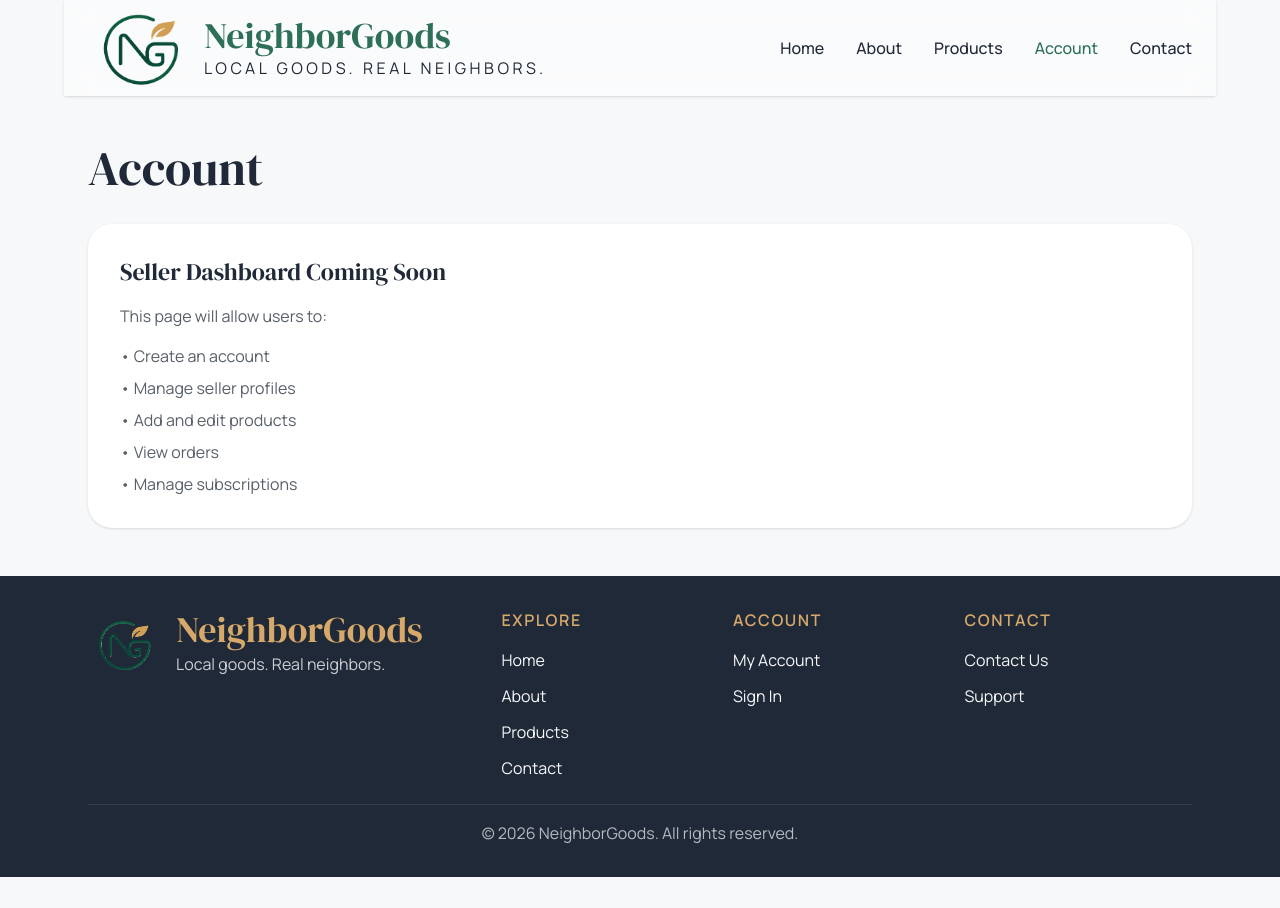
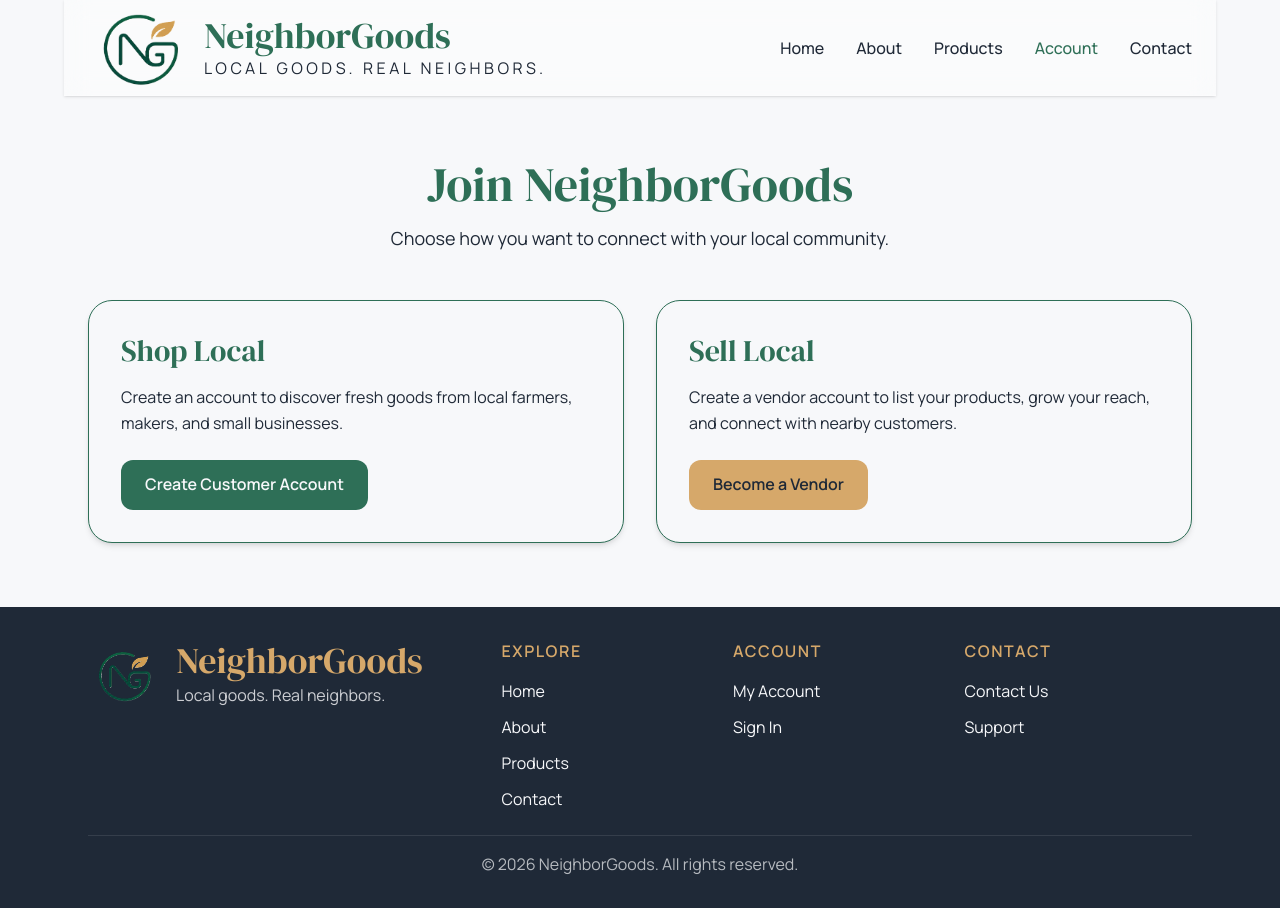
Before and after one commit to Euni-B/pivot-capstone, a React (Vite) app: page /account in a window 1280 px wide. Before the commit the page ends 877 px from the top, so only its background shows below. Built offline with nearby package versions, Linux system fonts and the light colour scheme.

Commit message:
account page

```diff
--- a/src/screens/Account.tsx
+++ b/src/screens/Account.tsx
@@ -1,29 +1,65 @@
+// Link lets the buttons move users to the correct account form
+import { Link } from "react-router-dom";
+
+
 function Account() {
   return (
-    <main className="mx-auto max-w-6xl px-6 py-12">
-      {/* Page Title */}
-      <h1 className="font-heading text-4xl text-primary-dark md:text-5xl">
-        Account
-      </h1>
+    <main className="bg-light-background text-primary-dark">
+      <section className="mx-auto max-w-6xl px-6 py-16">
 
-      {/* Placeholder Content */}
-      <div className="mt-8 rounded-3xl bg-white p-8 shadow-sm">
-        <h2 className="font-heading text-2xl text-primary-dark">
-          Seller Dashboard Coming Soon
-        </h2>
+        {/* Page heading */}
+        <div className="text-center">
+          <h1 className="font-heading text-4xl text-primary-green md:text-5xl">
+            Join NeighborGoods
+          </h1>
 
-        <p className="mt-4 font-body text-base text-primary-dark/75">
-          This page will allow users to:
-        </p>
+          <p className="mx-auto mt-4 max-w-2xl font-body text-lg">
+            Choose how you want to connect with your local  community.
+          </p>
+        </div>
 
-        <ul className="mt-4 space-y-2 font-body text-base text-primary-dark/75">
-          <li>• Create an account</li>
-          <li>• Manage seller profiles</li>
-          <li>• Add and edit products</li>
-          <li>• View orders</li>
-          <li>• Manage subscriptions</li>
-        </ul>
-      </div>
+        {/* Account choice cards */}
+        <div className="mt-12 grid grid-cols-1 gap-8 md:grid-cols-2">
+
+          {/* Buyer card */}
+          <section className="rounded-3xl border border-primary-green bg-light-background p-8 shadow-md">
+            <h2 className="font-heading text-3xl text-primary-green">
+              Shop Local
+            </h2>
+
+            <p className="mt-4 font-body">
+              Create an account to discover fresh goods from local farmers,
+              makers, and small businesses.
+            </p>
+
+            <Link
+              to="/account/customer"
+              className="mt-6 inline-block rounded-xl bg-primary-green px-6 py-3 font-body font-semibold text-light-background transition-transform duration-300 hover:scale-105"
+            >
+              Create Customer Account
+            </Link>
+          </section>
+
+          {/* Vendor card */}
+          <section className="rounded-3xl border border-primary-green bg-light-background p-8 shadow-md">
+            <h2 className="font-heading text-3xl text-primary-green">
+              Sell Local
+            </h2>
+
+            <p className="mt-4 font-body">
+              Create a vendor account to list your products, grow your reach,
+              and connect with nearby customers.
+            </p>
+
+            <Link
+              to="/account/vendor"
+              className="mt-6 inline-block rounded-xl bg-accent-gold px-6 py-3 font-body font-semibold text-primary-dark transition-transform duration-300 hover:scale-105"
+            >
+              Become a Vendor
+            </Link>
+          </section>
+        </div>
+      </section>
     </main>
   );
 }
--- /dev/null
+++ b/src/screens/BuyerAccounts.tsx
@@ -0,0 +1,51 @@
+function BuyerAccount() {
+  return (
+    <main className="bg-light-background text-primary-dark">
+      <section className="mx-auto max-w-6xl px-6 py-16">
+
+        <h1 className="font-heading text-4xl text-primary-green">
+          Create Buyer Account
+        </h1>
+
+        {/* Buyer form */}
+        <form className="mt-8 grid max-w-xl gap-4">
+          <input className="rounded-xl border border-primary-green bg-light-background px-4 py-3" placeholder="Full Name" />
+          <input className="rounded-xl border border-primary-green bg-light-background px-4 py-3" placeholder="Email" type="email" />
+          <input className="rounded-xl border border-primary-green bg-light-background px-4 py-3" placeholder="Password" type="password" />
+          <input className="rounded-xl border border-primary-green bg-light-background px-4 py-3" placeholder="Confirm Password" type="password" />
+        </form>
+
+        {/* Buyer membership options */}
+        <section className="mt-12">
+          <h2 className="font-heading text-3xl text-primary-green">
+            Choose Your Membership
+          </h2>
+
+          <div className="mt-6 grid gap-6 md:grid-cols-2">
+            <div className="rounded-2xl border border-primary-green p-6">
+              <h3 className="font-heading text-2xl">Free Account</h3>
+              <p className="mt-3">Shop 1-4 local products each month.</p>
+              <button className="mt-5 rounded-xl bg-primary-green px-5 py-3 font-semibold text-light-background">
+                Select Free
+              </button>
+            </div>
+
+            <div className="rounded-2xl border border-primary-green p-6">
+              <h3 className="font-heading text-2xl">Premium Account</h3>
+              <p className="mt-3">Shop unlimited local products each month.</p>
+              <button className="mt-5 rounded-xl bg-accent-gold px-5 py-3 font-semibold text-primary-dark">
+                Select Premium
+              </button>
+            </div>
+          </div>
+        </section>
+
+        <button className="mt-10 rounded-xl bg-primary-green px-6 py-3 font-semibold text-light-background">
+          Create Buyer Account
+        </button>
+      </section>
+    </main>
+  );
+}
+
+export default BuyerAccount;
```
